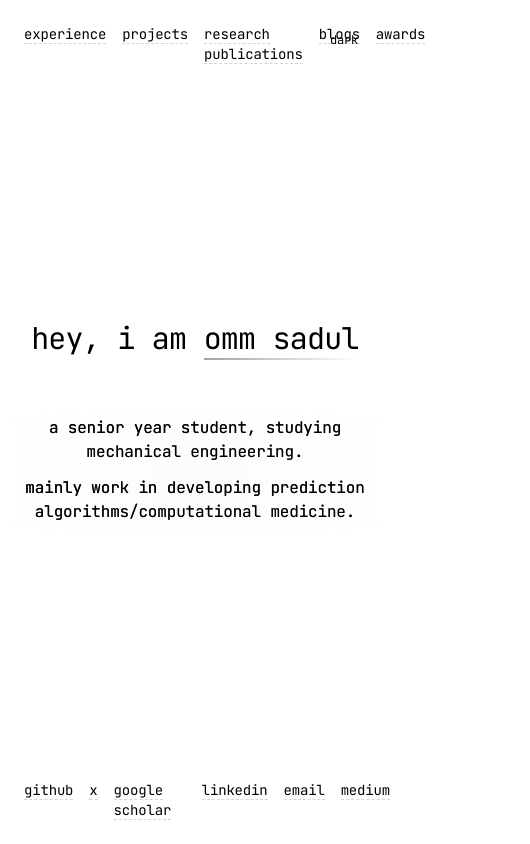
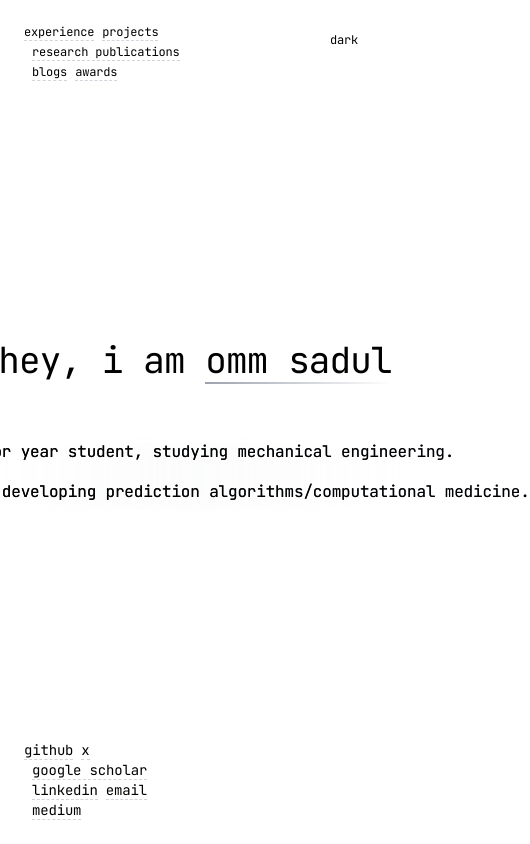
Before and after one commit to ommsadul/ommsadul.github.io, a Next.js app: page / in a window 390 px wide. Shown: the whole page, 530 px wide, since content can reach past the window. Built offline with nearby package versions, Linux system fonts and the light colour scheme.

Commit message:
feat: enhance navigation links for improved responsiveness; adjust theme toggle button styles for better user interaction

```diff
--- a/src/app/page.tsx
+++ b/src/app/page.tsx
@@ -130,35 +130,35 @@ export default function Home() {
         )}
       </AnimatePresence>
 
-      {/* Navigation Links - Top Left */}
-      <motion.nav
+      {/* Navigation Links - Top Left */}      <motion.nav
         className="fixed top-6 left-6 z-40"
         variants={navContainer}
         initial="hidden"
         animate="show"
       >
-        <motion.ul className="flex space-x-4 text-sm">          <motion.li variants={navItem}>
-            <Link href="/experience" className="text-sm">
+        <motion.ul className="flex flex-wrap space-x-2 sm:space-x-4 text-xs sm:text-sm max-w-[180px] sm:max-w-none">
+          <motion.li variants={navItem} className="mb-1">
+            <Link href="/experience" className="text-xs sm:text-sm">
               experience
             </Link>
           </motion.li>
-          <motion.li variants={navItem}>
-            <Link href="/projects" className="text-sm">
+          <motion.li variants={navItem} className="mb-1">
+            <Link href="/projects" className="text-xs sm:text-sm">
               projects
             </Link>
           </motion.li>
-          <motion.li variants={navItem}>
-            <Link href="/publications" className="text-sm">
+          <motion.li variants={navItem} className="mb-1">
+            <Link href="/publications" className="text-xs sm:text-sm">
               research publications
             </Link>
           </motion.li>
-          <motion.li variants={navItem}>
-            <Link href="/mlblogs" className="text-sm">
+          <motion.li variants={navItem} className="mb-1">
+            <Link href="/mlblogs" className="text-xs sm:text-sm">
               blogs
             </Link>
           </motion.li>
-          <motion.li variants={navItem}>
-            <Link href="/awards" className="text-sm">
+          <motion.li variants={navItem} className="mb-1">
+            <Link href="/awards" className="text-xs sm:text-sm">
               awards
             </Link>
           </motion.li>
@@ -173,9 +173,8 @@ export default function Home() {
       >
         <motion.div
           className="mb-8 overflow-hidden"
-        >
-          <motion.h1
-            className="text-3xl md:text-4xl font-normal tracking-tight relative inline-block"
+        >          <motion.h1
+            className="text-4xl md:text-5xl font-normal tracking-tight relative inline-block"
             initial={{ y: 100 }}
             animate={{ y: 0 }}
             transition={{
@@ -219,16 +218,15 @@ export default function Home() {
             damping: 20,
             delay: 2.7
           }}
-        >
-          <motion.div className="relative space-y-2">
+        >          <motion.div className="relative flex flex-col items-center space-y-3">
             <motion.p
-              className="relative z-10 inline-block"
+              className="relative z-10 text-center"
               initial={{ opacity: 0, y: 20 }}
               animate={{ opacity: 1, y: 0 }}
               transition={{ duration: 0.6, delay: 3.0 }}
             >
               <motion.span
-                className="text-gradient bg-gradient-to-r from-current to-gray-500 dark:from-current dark:to-gray-400 bg-clip-text"
+                className="text-gradient bg-gradient-to-r from-current to-gray-500 dark:from-current dark:to-gray-400 bg-clip-text whitespace-nowrap inline-block"
                 initial={{ backgroundPosition: "200% 0" }}
                 animate={{ backgroundPosition: "0% 0" }}
                 transition={{ duration: 1.2, delay: 3.2 }}
@@ -238,13 +236,12 @@ export default function Home() {
             </motion.p>
 
             <motion.p
-              className="relative z-10"
+              className="relative z-10 text-center"
               initial={{ opacity: 0, y: 20 }}
               animate={{ opacity: 1, y: 0 }}
               transition={{ duration: 0.6, delay: 3.3 }}
-            >
-              <motion.span
-                className="text-gradient bg-gradient-to-r from-current to-gray-500 dark:from-current dark:to-gray-400 bg-clip-text"
+            >              <motion.span
+                className="text-gradient bg-gradient-to-r from-current to-gray-500 dark:from-current dark:to-gray-400 bg-clip-text whitespace-nowrap inline-block"
                 initial={{ backgroundPosition: "200% 0" }}
                 animate={{ backgroundPosition: "0% 0" }}
                 transition={{ duration: 1.2, delay: 3.5 }}
@@ -267,19 +264,18 @@ export default function Home() {
             />
           </motion.div>
         </motion.div>
-      </motion.div>        {/* Social Links - Bottom Left */}
-      <motion.div
+      </motion.div>        {/* Social Links - Bottom Left */}      <motion.div
         className="fixed bottom-6 left-6 z-40"
         initial={{ opacity: 0 }}
         animate={{ opacity: 1 }}
         transition={{ duration: 0.5, delay: 3.5 }}
       >
         <motion.ul
-          className="flex space-x-4 text-sm"
+          className="flex flex-wrap space-x-2 sm:space-x-4 text-xs sm:text-sm max-w-[180px] sm:max-w-none"
           variants={navContainer}
           initial="hidden"
           animate="show"
-        >          <motion.li variants={navItem}>
+        ><motion.li variants={navItem}>
             <a
               href="https://github.com/ommsadul"
               target="_blank"
--- a/src/components/ThemeToggle.tsx
+++ b/src/components/ThemeToggle.tsx
@@ -8,19 +8,16 @@ export function ThemeToggle() {
 
   return (
     <motion.button
-      className="theme-toggle p-2 sm:p-3 rounded-md hover:bg-gray-100 dark:hover:bg-gray-800"
-      onClick={toggleTheme}
-      whileHover={{
+      className="theme-toggle p-2 sm:p-3"
+      onClick={toggleTheme}      whileHover={{
         scale: 1.05,
-        rotate: theme === 'light' ? -5 : 5,
-        transition: { type: "spring", stiffness: 400, damping: 10 }
+        transition: { type: "spring", stiffness: 400, damping: 15 }
       }}
-      whileTap={{ scale: 0.9, rotate: theme === 'light' ? -15 : 15 }}
-      initial={{ opacity: 0, scale: 0.8, rotate: theme === 'light' ? -15 : 15 }}
+      whileTap={{ scale: 0.95 }}
+      initial={{ opacity: 0, scale: 0.8 }}
       animate={{
         opacity: 1,
         scale: 1,
-        rotate: 0,
         transition: {
           type: "spring",
           stiffness: 260,
```
